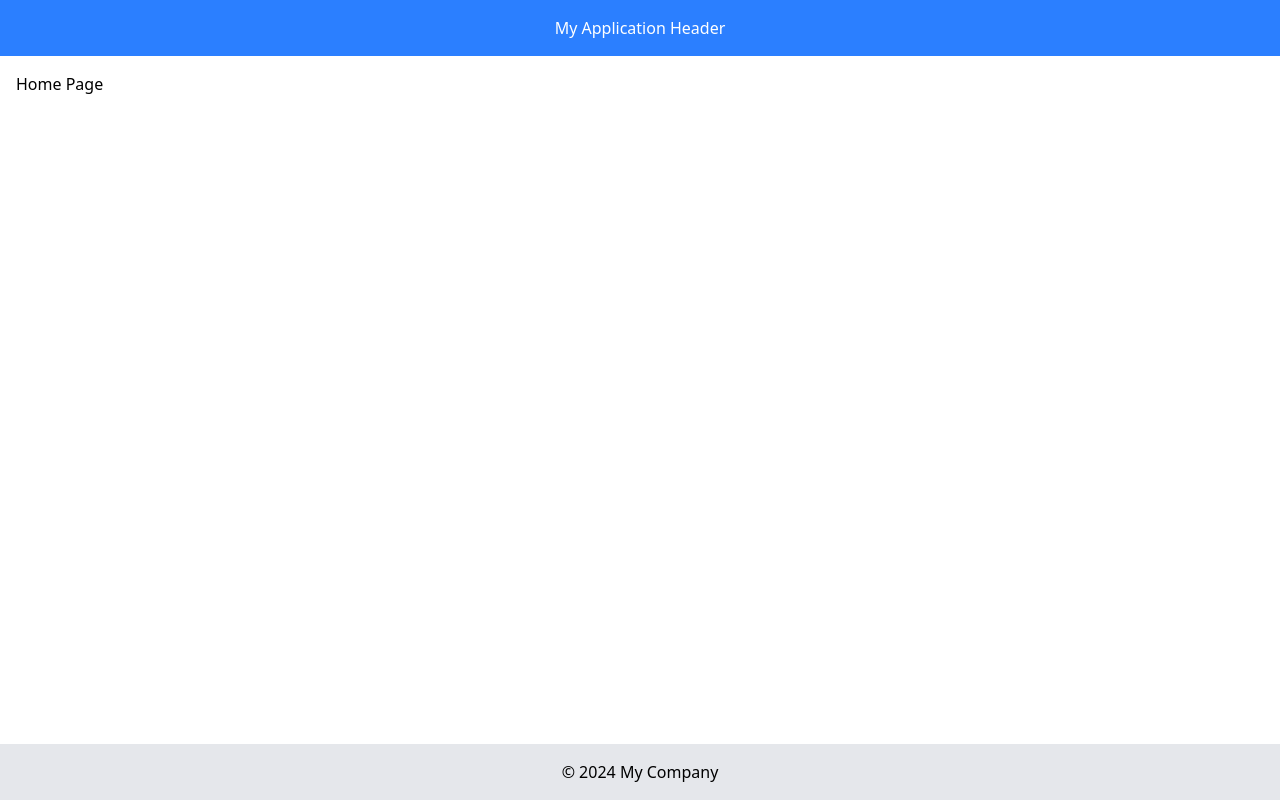
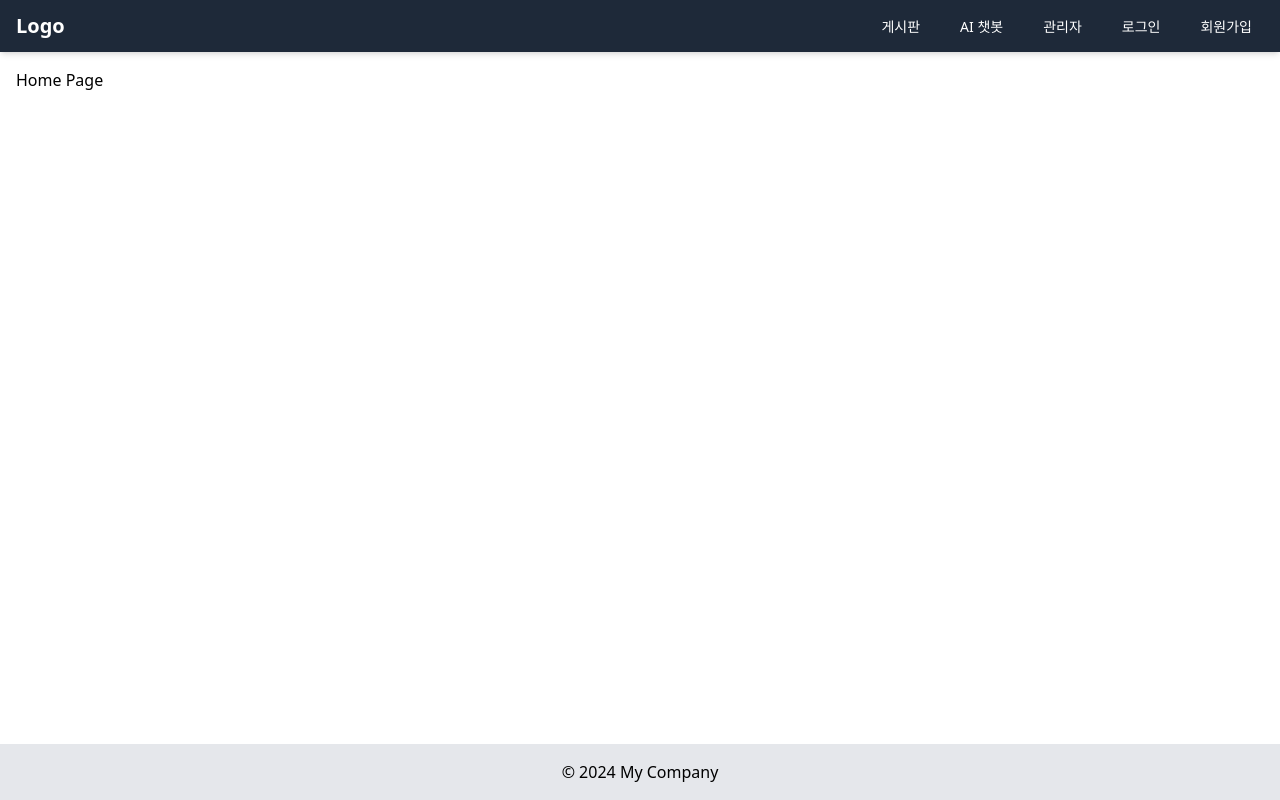
Before and after one commit to citeFred/community_fe, a React (Vite) app: page / in a window 1280 px wide. Built offline with nearby package versions, Linux system fonts and the light colour scheme.

Commit message:
feat: 메뉴 네비게이션 레이아웃 추가

```diff
--- a/src/components/layouts/Header.jsx
+++ b/src/components/layouts/Header.jsx
@@ -1,5 +1,11 @@
+import Navigation from './Navigation';
+
 function Header() {
-    return <header className="p-4 bg-blue-500 text-white text-center">My Application Header</header>;
+    return (
+        <header className="header-container">
+            <Navigation />
+        </header>
+    );
 }
 
 export default Header;
--- /dev/null
+++ b/src/components/layouts/Navigation.jsx
@@ -0,0 +1,33 @@
+import { Link } from 'react-router-dom';
+
+function Navigation() {
+    return (
+        <nav className="bg-gray-800 text-white shadow-md">
+            <div className="container mx-auto px-4">
+                <div className="flex justify-between items-center py-3">
+                    <Link className="text-xl font-bold hover:text-gray-300" to="/">Logo</Link>
+
+                    <ul className="flex items-center space-x-4">
+                        <li>
+                            <Link className="px-3 py-2 rounded-md text-sm font-medium hover:bg-gray-700" to="/boards">게시판</Link>
+                        </li>
+                        <li>
+                            <Link className="px-3 py-2 rounded-md text-sm font-medium hover:bg-gray-700" to="/chatbot">AI 챗봇</Link>
+                        </li>
+                        <li>
+                            <Link className="px-3 py-2 rounded-md text-sm font-medium hover:bg-gray-700" to="/admin">관리자</Link>
+                        </li>
+                        <li>
+                            <Link className="px-3 py-2 rounded-md text-sm font-medium hover:bg-gray-700" to="/login">로그인</Link>
+                        </li>
+                        <li>
+                            <Link className="px-3 py-2 rounded-md text-sm font-medium hover:bg-gray-700" to="/signup">회원가입</Link>
+                        </li>
+                    </ul>
+                </div>
+            </div>
+        </nav>
+    );
+}
+
+export default Navigation;
```
